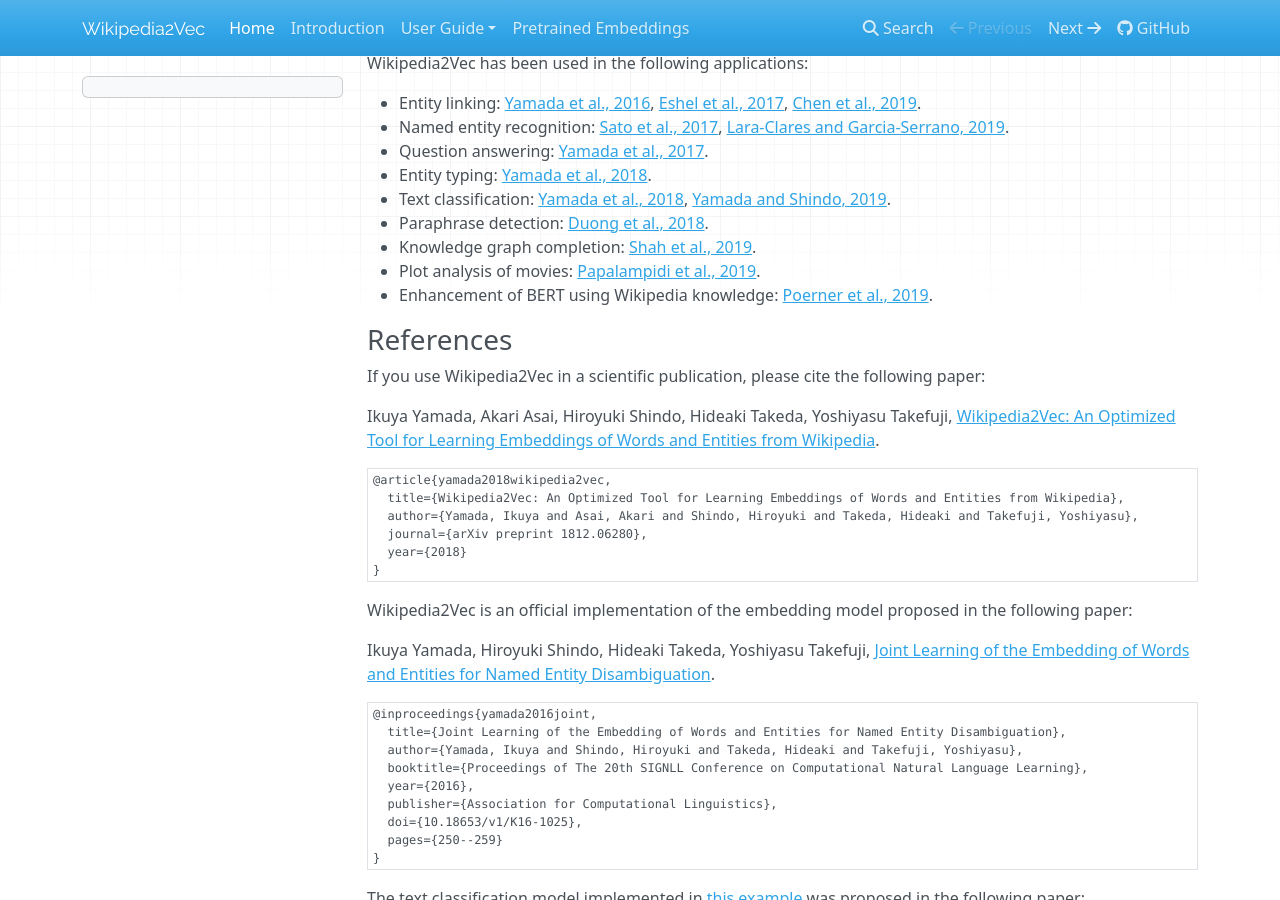
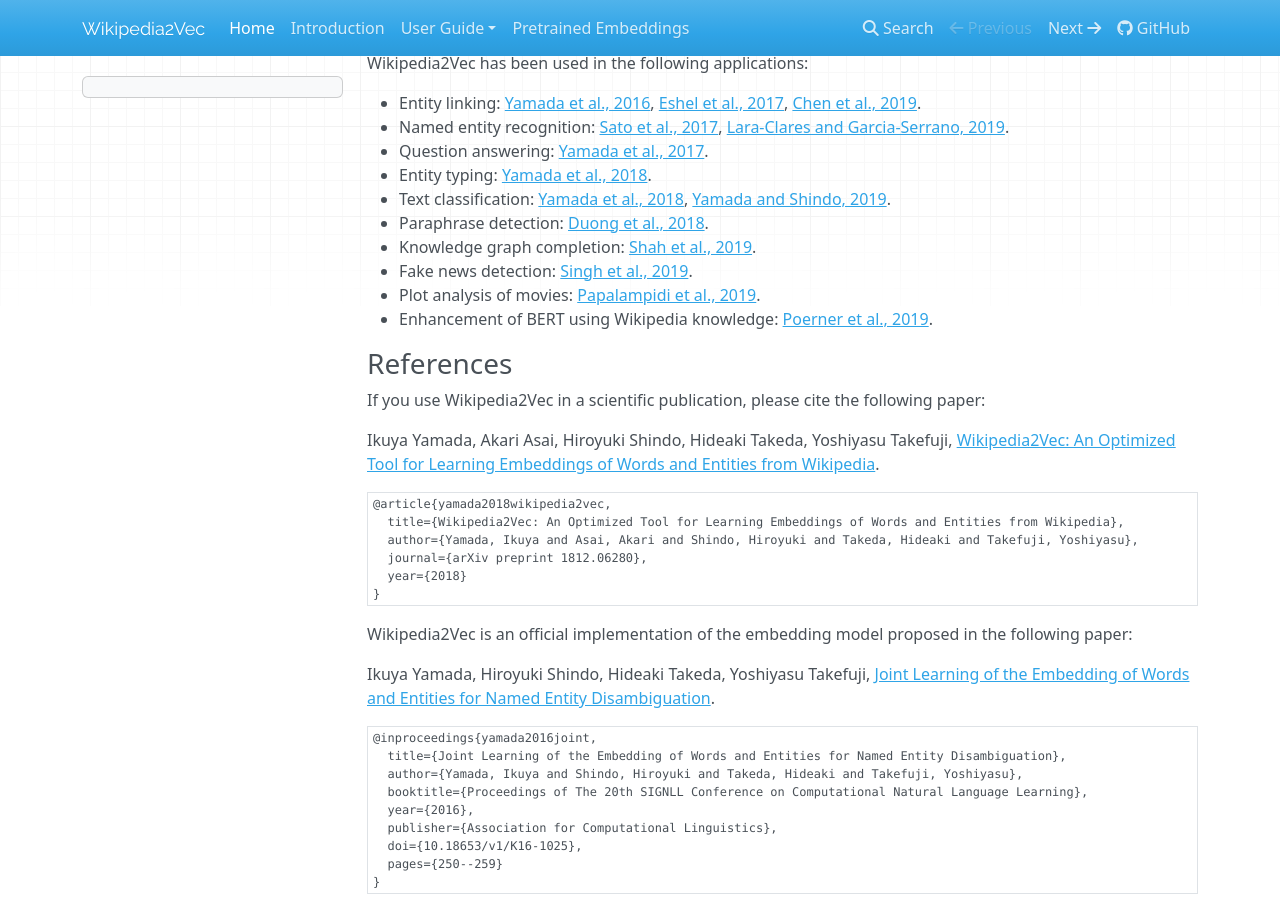
Before and after one commit to wikipedia2vec/wikipedia2vec, an MkDocs documentation site: the page built from docs/index.md, in a window 1280 px wide and 900 px high, scrolled down 639 px. Built offline with MkDocs 1.6.1, drawn with Linux system fonts in a browser that asks for light colours; nearby versions of some CDN libraries; old or Windows-style settings are respelled for this version of MkDocs.

Commit message:
update docs

```diff
--- a/docs/index.md
+++ b/docs/index.md
@@ -30,6 +30,7 @@
 * Text classification: [Yamada et al., 2018](https://arxiv.org/abs/1806.02960), [Yamada and Shindo, 2019](https://arxiv.org/abs/1909.01259).
 * Paraphrase detection: [Duong et al., 2018](https://ieeexplore.ieee.org/abstract/document/8606845).
 * Knowledge graph completion: [Shah et al., 2019](https://aaai.org/ojs/index.php/AAAI/article/view/4162).
+* Fake news detection: [Singh et al., 2019](https://arxiv.org/abs/1906.11126).
 * Plot analysis of movies: [Papalampidi et al., 2019](https://arxiv.org/abs/1908.10328).
 * Enhancement of BERT using Wikipedia knowledge: [Poerner et al., 2019](https://arxiv.org/abs/1911.03681).
 
```
Also changed, not shown: README.md (+1 -0 lines).
